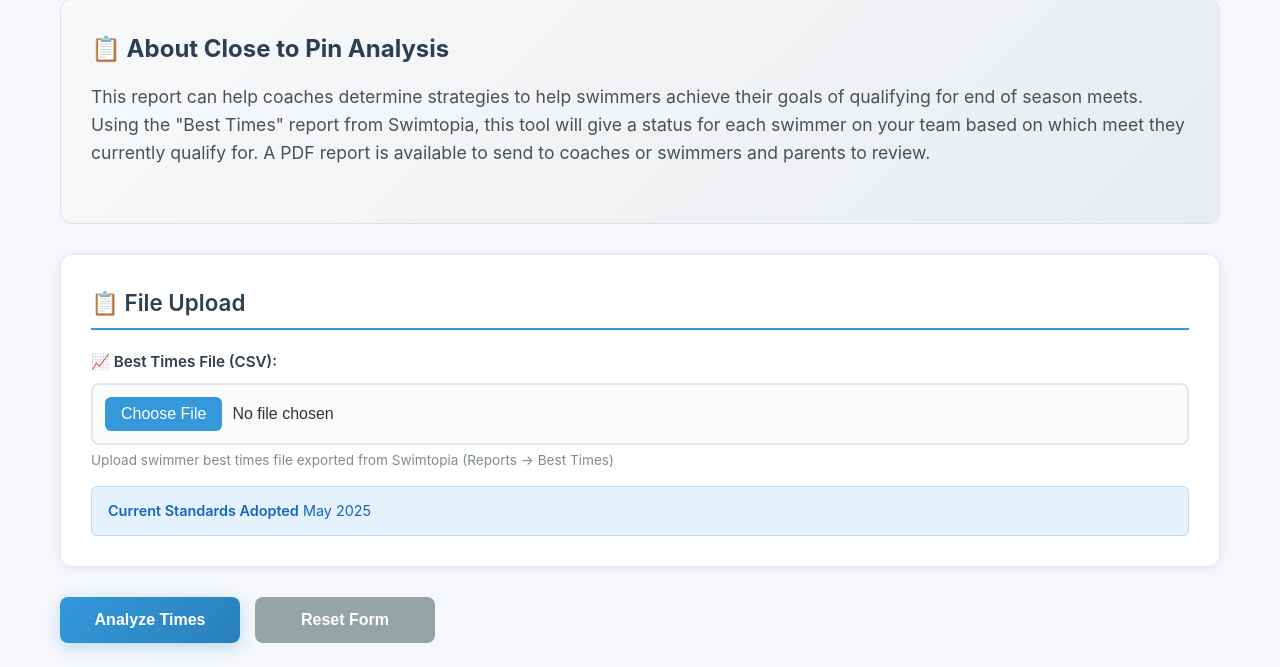
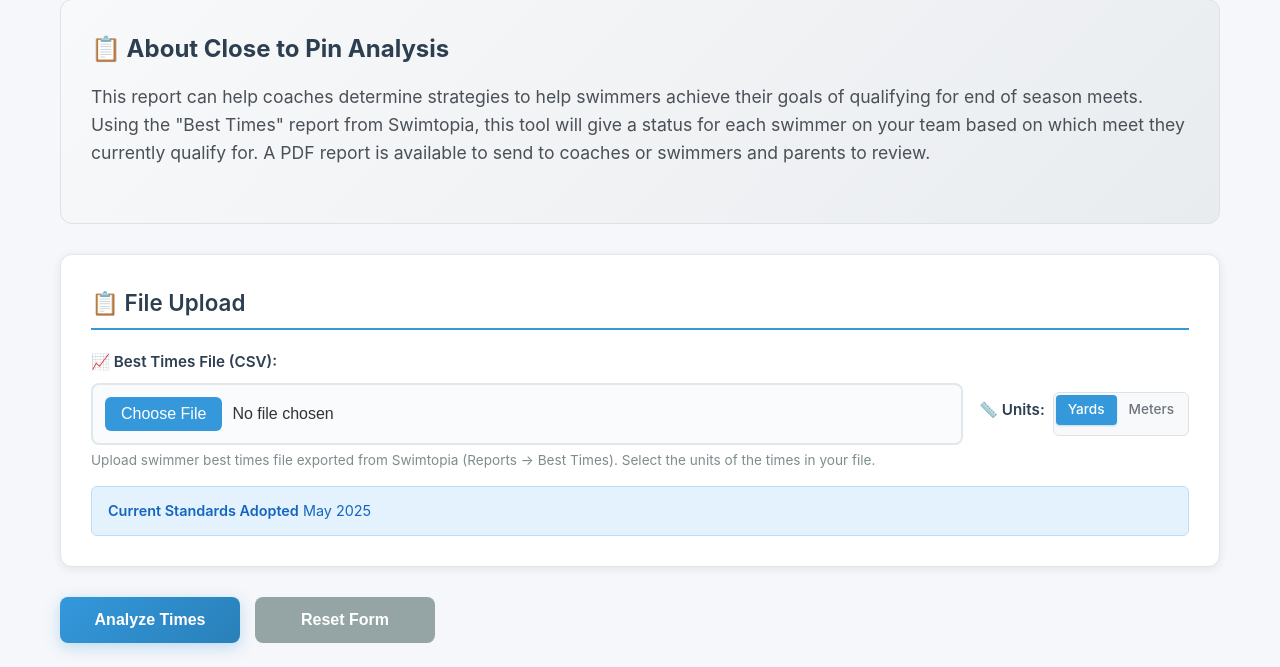
Before and after one commit to brodjieski/gasl_tools, a Flask app: page /close-to-pin in a window 1280 px wide. Shown: the part 269-936 px from the top of the page. Run offline with Flask 2, Linux system fonts and the light colour scheme.

Commit message:
updated close to pin for meters support

```diff
--- a/app.py
+++ b/app.py
@@ -1402,6 +1402,11 @@ def analyze_close_to_pin():
 
         print(f"DEBUG: Using standards file: {standards_filepath}")
 
+        # Get units parameter from form data (default to 'yards' if not provided)
+        units = request.form.get('units', 'yards')
+        if units not in ['yards', 'meters']:
+            units = 'yards'  # Fallback to yards if invalid value provided
+
         # Save best times file temporarily
         with tempfile.TemporaryDirectory() as temp_dir:
             print(f"DEBUG: Created temp directory: {temp_dir}")
@@ -1438,7 +1443,8 @@ def analyze_close_to_pin():
 
             result = close_to_pin_service.analyze_close_to_pin(
                 best_times_filepath,
-                standards_filepath
+                standards_filepath,
+                units
             )
             print(f"DEBUG: Analysis completed, result shape: {result.shape}")
 
--- a/static/css/style.css
+++ b/static/css/style.css
@@ -1001,3 +1001,174 @@ footer {
     margin: 10px 0;
     font-style: italic;
 }
+
+/* Toggle switch styling */
+.toggle-switch {
+    display: flex;
+    align-items: center;
+    gap: 0;
+    background: #f8f9fa;
+    border: 2px solid #dee2e6;
+    border-radius: 8px;
+    padding: 4px;
+    position: relative;
+    overflow: hidden;
+}
+
+.toggle-switch input[type="radio"] {
+    position: absolute;
+    opacity: 0;
+    cursor: pointer;
+    width: 0;
+    height: 0;
+}
+
+.toggle-switch label {
+    display: block;
+    padding: 12px 20px;
+    font-size: 0.95rem;
+    font-weight: 500;
+    color: #6c757d;
+    cursor: pointer;
+    transition: all 0.3s ease;
+    border-radius: 6px;
+    text-align: center;
+    min-width: 80px;
+    background: transparent;
+    border: none;
+    position: relative;
+    z-index: 1;
+}
+
+.toggle-switch label:hover {
+    color: #495057;
+    background: rgba(52, 152, 219, 0.1);
+}
+
+.toggle-switch input[type="radio"]:checked + label {
+    color: white;
+    background: #3498db;
+    font-weight: 600;
+    box-shadow: 0 2px 4px rgba(52, 152, 219, 0.3);
+}
+
+.toggle-switch input[type="radio"]:checked + label:hover {
+    background: #2980b9;
+    color: white;
+}
+
+.toggle-switch input[type="radio"]:focus + label {
+    outline: 2px solid #3498db;
+    outline-offset: 2px;
+}
+
+/* Responsive toggle switch */
+@media (max-width: 768px) {
+    .toggle-switch {
+        flex-direction: column;
+        width: 100%;
+    }
+
+    .toggle-switch label {
+        min-width: auto;
+        width: 100%;
+    }
+}
+
+/* File upload row layout */
+.file-upload-row {
+    display: flex;
+    gap: 16px;
+    align-items: center;
+    flex-wrap: wrap;
+}
+
+.file-upload-row input[type="file"] {
+    flex: 1;
+    min-width: 200px;
+}
+
+.units-toggle-compact {
+    display: flex;
+    align-items: center;
+    gap: 8px;
+    flex-shrink: 0;
+}
+
+.units-label {
+    font-size: 0.9rem;
+    color: #6c757d;
+    font-weight: 500;
+    white-space: nowrap;
+}
+
+/* Compact toggle switch styles */
+.toggle-switch-compact {
+    display: flex;
+    background-color: #f8f9fa;
+    border: 1px solid #dee2e6;
+    border-radius: 6px;
+    padding: 2px;
+    position: relative;
+    overflow: hidden;
+}
+
+.toggle-switch-compact input[type="radio"] {
+    opacity: 0;
+    position: absolute;
+    z-index: -1;
+}
+
+.toggle-switch-compact label {
+    display: flex;
+    align-items: center;
+    justify-content: center;
+    padding: 4px 12px;
+    background-color: transparent;
+    color: #6c757d;
+    cursor: pointer;
+    border: none;
+    border-radius: 4px;
+    font-weight: 500;
+    font-size: 0.85rem;
+    transition: all 0.2s ease;
+    min-width: 50px;
+    text-align: center;
+}
+
+.toggle-switch-compact label:hover {
+    color: #495057;
+    background-color: #e9ecef;
+}
+
+.toggle-switch-compact input[type="radio"]:checked + label {
+    background-color: #3498db;
+    color: white;
+    box-shadow: 0 1px 2px rgba(52, 152, 219, 0.3);
+}
+
+.toggle-switch-compact input[type="radio"]:checked + label:hover {
+    background-color: #2980b9;
+}
+
+.toggle-switch-compact input[type="radio"]:focus + label {
+    outline: 2px solid #3498db;
+    outline-offset: 2px;
+}
+
+/* Responsive file upload row */
+@media (max-width: 768px) {
+    .file-upload-row {
+        flex-direction: column;
+        align-items: flex-start;
+        gap: 12px;
+    }
+
+    .file-upload-row input[type="file"] {
+        width: 100%;
+    }
+
+    .units-toggle-compact {
+        align-self: flex-start;
+    }
+}
--- a/templates/close-to-pin.html
+++ b/templates/close-to-pin.html
@@ -30,9 +30,20 @@
 
                     <div class="form-group">
                         <label for="best_times_file">📈 Best Times File (CSV):</label>
-                        <input type="file" id="best_times_file" name="best_times_file"
-                               accept=".csv" required>
-                        <small>Upload swimmer best times file exported from Swimtopia (Reports -> Best Times)</small>
+                        <div class="file-upload-row">
+                            <input type="file" id="best_times_file" name="best_times_file"
+                                   accept=".csv" required>
+                            <div class="units-toggle-compact">
+                                <label class="units-label">📏 Units:</label>
+                                <div class="toggle-switch-compact">
+                                    <input type="radio" id="units-yards" name="units" value="yards" checked>
+                                    <label for="units-yards">Yards</label>
+                                    <input type="radio" id="units-meters" name="units" value="meters">
+                                    <label for="units-meters">Meters</label>
+                                </div>
+                            </div>
+                        </div>
+                        <small>Upload swimmer best times file exported from Swimtopia (Reports -> Best Times). Select the units of the times in your file.</small>
                     </div>
 
                     <div class="info-note">
```
Also changed, not shown: close_to_pin_service.py (+30 -11 lines), static/js/close-to-pin.js (+29 -4 lines).
